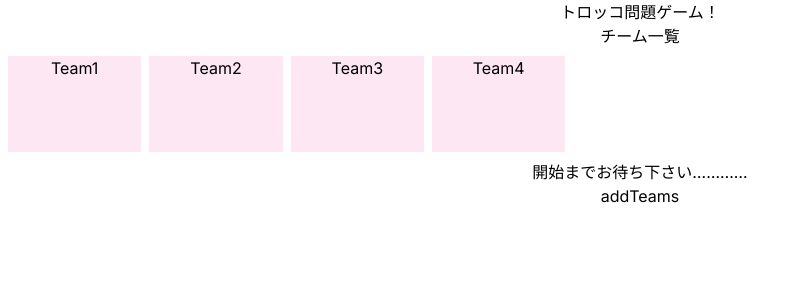
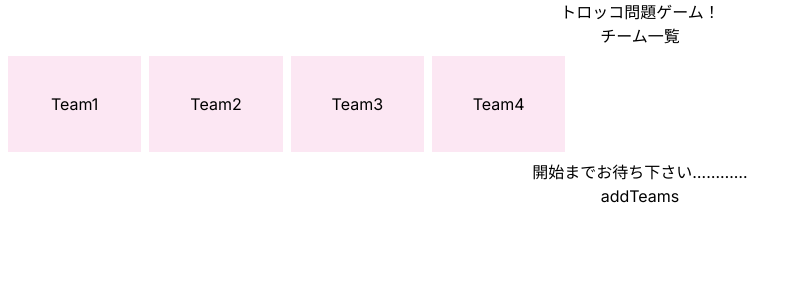
Before and after one commit to tomizawakenshin/hackathon_team4, a Next.js app: page / in a window 1280 px wide. Shown: the top 300 px of the page, without its empty margins (0-802 px from the left). Built offline with nearby package versions, Linux system fonts and the light colour scheme.

Commit message:
Add routing

```diff
--- a/src/app/admin/page.tsx
+++ b/src/app/admin/page.tsx
@@ -1,8 +1,13 @@
 "use client"
+
+import { Game } from "@/logics/game";
 
 export default function Admin() {
   function gameStartButtonHandler() {
-    console.log("Game Start!")
+    const game = Game.getInstance();
+    game.start();
+
+    console.log("Game Start!");
   }
 
   return (
--- a/src/app/page.tsx
+++ b/src/app/page.tsx
@@ -1,14 +1,12 @@
 "use client";
 
 import TeamCard from "@/components/TeamCard";
+import { Team } from "@/logics/types/team";
+import { useRouter } from "next/navigation";
 import { useState } from "react";
 
-export interface Team {
-  name: string;
-  id: string;
-}
+export default function Home() {
 
-export default function Home() {
   const [teams, setTeams] = useState<Team[]>([
     { name: "Team1", id: "1" },
     { name: "Team2", id: "2" },
@@ -16,22 +14,20 @@ export default function Home() {
     { name: "Team4", id: "4" },
   ]);
 
-  const teamCards = teams.map((team) => <TeamCard>{team.name}</TeamCard>)
+  const router = useRouter();
+
+  const teamCards = teams.map((team) => <TeamCard key={team.id} router={router}>{team.name}</TeamCard>);
 
   return (
     <div className="text-center">
       <div>トロッコ問題ゲーム！</div>
       <div>
-        <div>
-          チーム一覧
-        </div>
-        <div className="grid auto-rows-[6rem] grid-cols-[repeat(auto-fill,minmax(8rem,1fr))] gap-2 p-2 overflow-y-auto">
+        <div>チーム一覧</div>
+        <div className="grid auto-rows-[6rem] grid-cols-[repeat(auto-fill,minmax(8rem,1fr))] gap-2 overflow-y-auto p-2">
           {teamCards}
         </div>
-        <div>
-          開始までお待ち下さい…………
-        </div>
-        <button onClick={() => setTeams([...teams, { name: "Team5", id: "5" }]) }>addTeams</button>
+        <div>開始までお待ち下さい…………</div>
+        <button onClick={() => setTeams([...teams, { name: "Team5", id: "5" }])}>addTeams</button>
       </div>
     </div>
   );
--- a/src/app/waiting/page.tsx
+++ b/src/app/waiting/page.tsx
@@ -1,8 +1,22 @@
 "use client";
 
+import { Game } from "@/logics/game";
+import { goToPage } from "@/logics/goToPage";
 import Link from "next/link";
+import { useEffect } from "react";
 
 export default function Waiting() {
+  useEffect(() => {
+    const game = Game.getInstance();
+    game.addGameStartEventListener(() => {
+      console.log("Start Event Handler");
+      goToPage("/post");
+    });
+    // development buildではuseEffectは2回実行されるそうです
+    // https://react.dev/learn/synchronizing-with-effects#how-to-handle-the-effect-firing-twice-in-development
+    console.log("subscribe event");
+  }, []);
+
   return (
     <div className="text-center">
       <div className="flex justify-center">
@@ -24,6 +38,15 @@ export default function Waiting() {
         <div>in チーム1</div>
       </div>
       <div>開始までお待ち下さい……………………</div>
+        <button
+          onClick={() => {
+            console.log("Game Start button clicked");
+            const game = Game.getInstance();
+            game.start();
+          }}
+        >
+          Game Start
+        </button>
     </div>
   );
 }
--- a/src/components/TeamCard.tsx
+++ b/src/components/TeamCard.tsx
@@ -1,10 +1,20 @@
+"use client"
+
+import { AppRouterInstance } from "next/dist/shared/lib/app-router-context.shared-runtime";
+
 interface Props {
+  router: AppRouterInstance,
   children: React.ReactNode,
 }
+
 export default function TeamCard(props: Props) {
+  function goToWaiting() {
+    props.router.push("/waiting");
+  }
+
   return (
-    <div className="bg-pink-100 hover:bg-pink-200 active:bg-pink-300">
+    <button onClick={goToWaiting} className="bg-pink-100 hover:bg-pink-200 active:bg-pink-300">
       {props.children}
-    </div>
+    </button>
   );
 }
```
